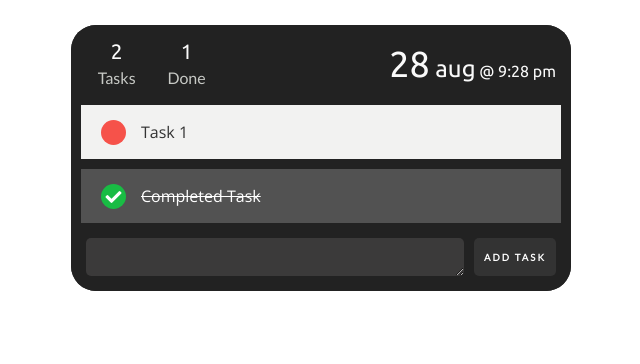
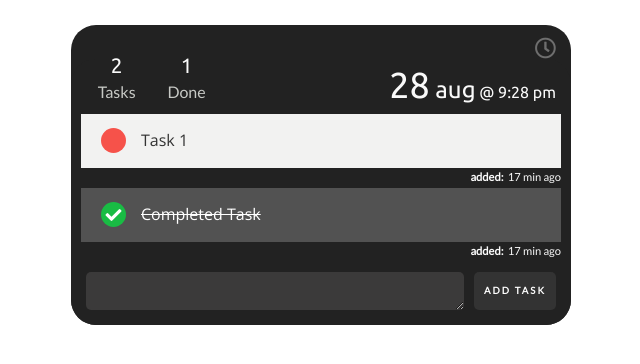
Before and after one commit to jwaltrip/react-todo-list, a React (Create React App) app: page / in a window 1280 px wide. Shown: the top 364 px of the page, without its empty margins (319-959 px from the left). Built offline with nearby package versions, Linux system fonts and the light colour scheme.

Commit message:
initial add show/hide timestamps

```diff
--- a/src/App.css
+++ b/src/App.css
@@ -31,7 +31,7 @@
   border-radius: 25px 25px 0 0;
   padding: 5px 10px;
   justify-content: space-around;
-  height: 60px;
+  height: 40px;
 }
 
 .header .stats {
@@ -75,7 +75,7 @@
   background: #f2f2f1;
   width: auto;
   min-height: 50px;
-  margin: 10px 10px 0 10px;
+  margin: 5px 10px 0 10px;
   padding-left: 20px;
   display: flex;
   flex-direction: row;
@@ -177,6 +177,43 @@
   background-color: rgba(0,0,0,0);
 }
 
+.timestamp {
+  font-family: 'Lato', sans-serif;
+  font-size: 0.7em;
+  text-align: right;
+  padding: 2px 10px 0 0;
+  /*display: none;*/
+}
+
+.timestamp-toggle {
+  text-align: right;
+  padding: 15px 15px 0 0;
+  margin: 0 0 0 auto;
+  color: #6e6e6e;
+}
+
+.timestamp-toggle-text {
+  position: inherit;
+  display: none;
+  width: 100%;
+  /*visibility: hidden;*/
+}
+
+.clock-btn:hover .timestamp-toggle-text {
+  /*visibility: visible;*/
+  display: inline;
+}
+
+.timestamp-toggle-btn:hover {
+  cursor: pointer;
+  color: #aeaeae;
+  transition: color 100ms ease-in-out;
+}
+
+.timestamp.hidden {
+  display: none;
+}
+
 .footer-form form {
   min-height: 60px;
   -webkit-border-radius: 0 0 25px 25px;
--- a/src/App.js
+++ b/src/App.js
@@ -3,6 +3,7 @@ import './App.css';
 import Header from "./components/Header";
 import AddTaskForm from "./components/AddTaskForm";
 import Task from "./components/Task";
+import TimestampToggle from "./components/TimestampToggle";
 
 // main To do list component
 class App extends Component {
@@ -19,6 +20,8 @@ class App extends Component {
         isCompleted: true
       }
     ],
+
+    showTimestamps: true,
 
     error: ''
   };
@@ -80,6 +83,7 @@ class App extends Component {
           handleTaskRemove={()=> {this.onTaskRemove(idx)}}
           taskName={task.taskName}
           isCompleted={task.isCompleted}
+          showTimestamps={this.state.showTimestamps}
           id={task.id}
           key={task.id}
         />
@@ -99,10 +103,11 @@ class App extends Component {
       <div>
         {warning}
         <div className="App">
-          <Header tasks={this.state.tasks}/>
+          <TimestampToggle />
+          <Header tasks={this.state.tasks} />
           <div className="tasks">
             {this.listTasks()}
-            <AddTaskForm handleTaskAdd={this.onTaskAdd}/>
+            <AddTaskForm handleTaskAdd={this.onTaskAdd} />
           </div>
         </div>
       </div>
--- a/src/components/Task.js
+++ b/src/components/Task.js
@@ -18,7 +18,14 @@ class Task extends Component {
       checkmark = <i className="fas fa-check checkmark"> </i>;
     }
 
+    // check to see if state.showTimestamps toggled on
+    let hidden = '';
+    if (!this.props.showTimestamps) {
+      hidden = ' hidden';
+    }
+
     return (
+      <div>
         <div className={"task" + isCompleted}>
           <div className="toggle-click" onClick={this.props.handleTaskToggle}>
             <div className={"radio" + isCompleted}>{checkmark}</div>
@@ -30,6 +37,8 @@ class Task extends Component {
                onClick={()=> {this.props.handleTaskRemove(this.props.id)}}>
             <a className="remove-task-btn">✖</a>
           </div>
+        </div>
+        <div className={"timestamp" + hidden}><strong>added: &nbsp;</strong>17 min ago</div>
       </div>
     );
   }
--- /dev/null
+++ b/src/components/TimestampToggle.js
@@ -0,0 +1,12 @@
+import React from 'react';
+
+const TimestampToggle = (props) => {
+  return (
+    <div className="timestamp-toggle">
+      <i className="far fa-clock fa-lg timestamp-toggle-btn"> </i>
+      <div className="timestamp-toggle-text">toggle timestamps</div>
+    </div>
+  );
+};
+
+export default TimestampToggle;
```
Lines whose indentation alone changed are shown as unchanged.
